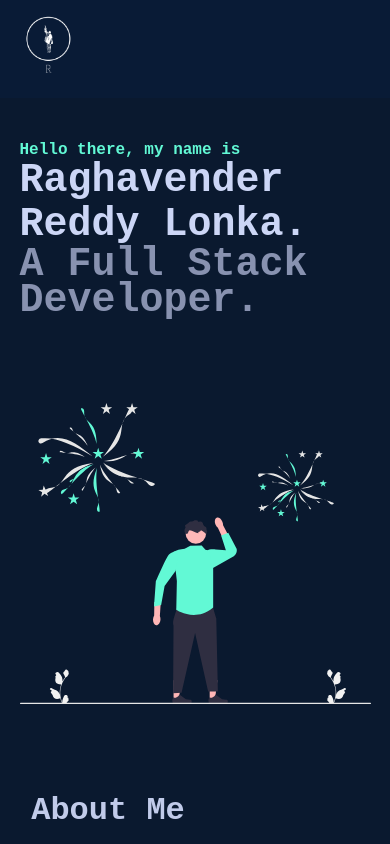
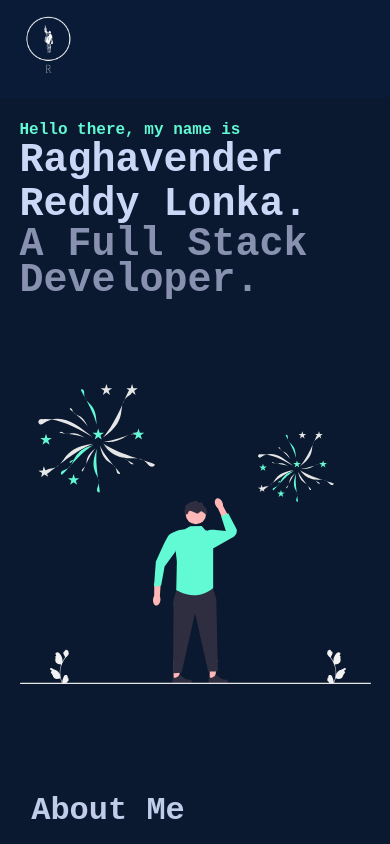
Before and after one commit to Raghavender-lonka/react-portfolio, a React (Create React App) app: page / in a window 390 px wide. Built offline with nearby package versions, Linux system fonts and the light colour scheme.

Commit message:
change in styles

```diff
--- a/src/components/Home/Home.css
+++ b/src/components/Home/Home.css
@@ -49,9 +49,9 @@
     /* justify-content: center; */
     /* align-items: center; */
   }
-  /* .homeTextContainer {
-    padding-top: 5%;
-  } */
+  .homeTextContainer {
+    margin-top: 0;
+  }
 
   .name {
     font-size: 40px;
```
